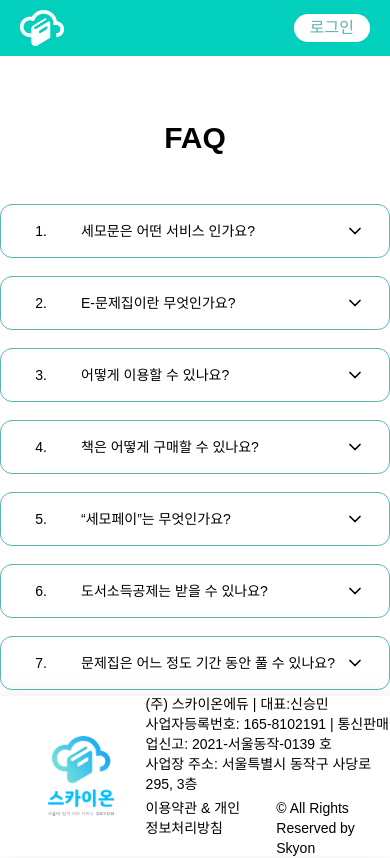
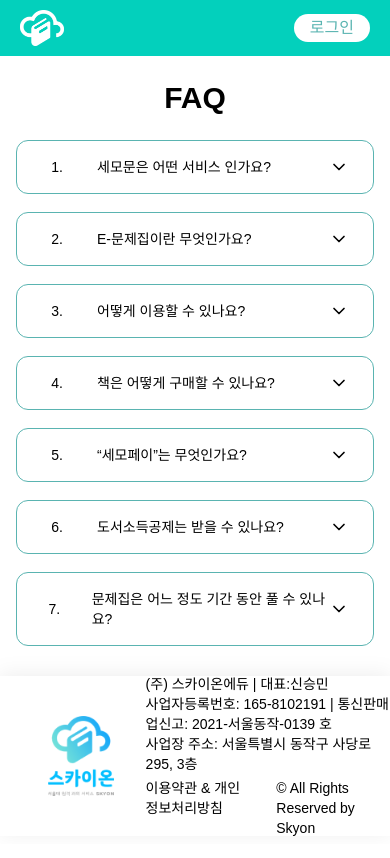
Before and after one commit to skyon-archive/semomun_web, a React (Create React App) app: page /faq in a window 390 px wide. Built offline with nearby package versions, Linux system fonts and the light colour scheme; no server answers; what react-ridge-state would draw is missing.

Commit message:
Implement FAQPage mobile

```diff
--- a/src/components/Accordion.tsx
+++ b/src/components/Accordion.tsx
@@ -28,8 +28,8 @@ export const Accordion: FC<AccordionProps> = ({
         <button>{open ? <Icon.ChevronUp /> : <Icon.ChevronDown />}</button>
       </div>
       <div
-        className={`border rounded-b-xl pl-20 w-full transition-all duration-200 ${
-          open ? "py-6 border-brand-1" : "h-0 border-white"
+        className={`border rounded-b-xl pl-4 pr-4 md:pl-20 w-full transition-all duration-200 break-keep ${
+          open ? "py-4 md:py-6 border-brand-1" : "h-0 border-white"
         }`}
       >
         {open && <p>{description}</p>}
--- a/src/pages/FAQPage.tsx
+++ b/src/pages/FAQPage.tsx
@@ -82,9 +82,9 @@ const data = [
 
 export const FAQPage = () => {
   return (
-    <div className="w-full flex flex-col items-center space-y-12 pt-16">
-      <h2 className="font-bold text-3xl">FAQ</h2>
-      <div className="flex flex-col w-full max-w-3xl space-y-3">
+    <div className="w-full flex flex-col items-center mb-6">
+      <h2 className="font-bold text-3xl py-6 md:py-16">FAQ</h2>
+      <div className="flex flex-col w-full max-w-3xl space-y-3 px-4">
         {data.map(({ question, answer }, idx) => (
           <Accordion
             className="w-full text-sm"
```
